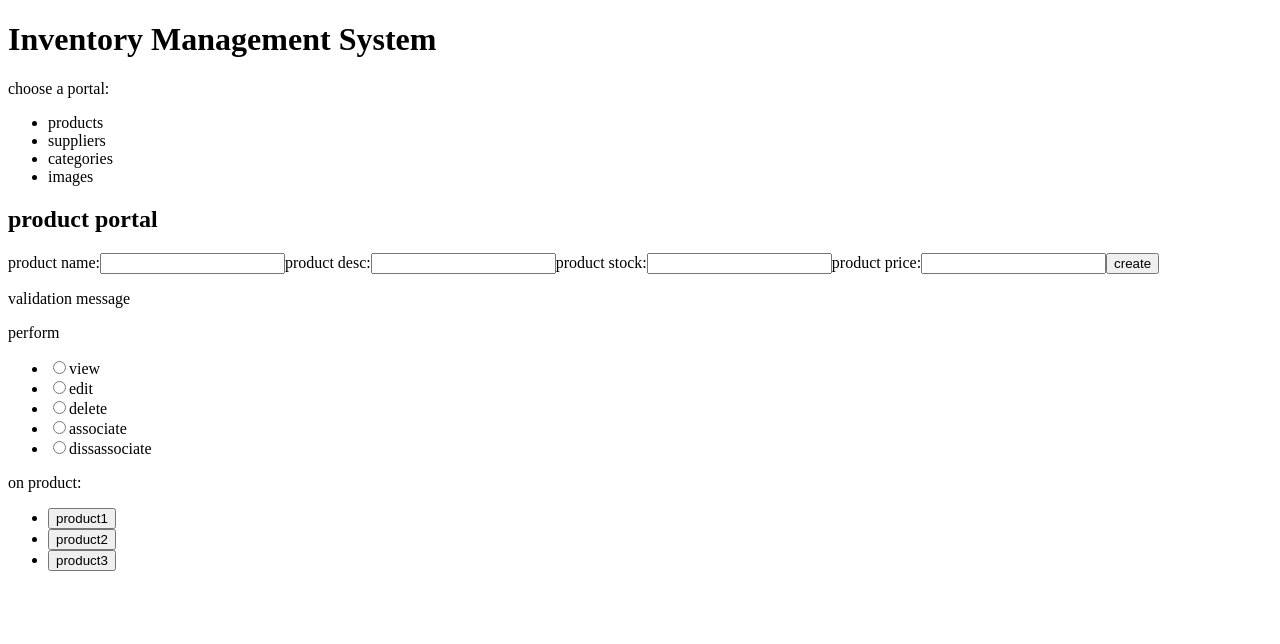
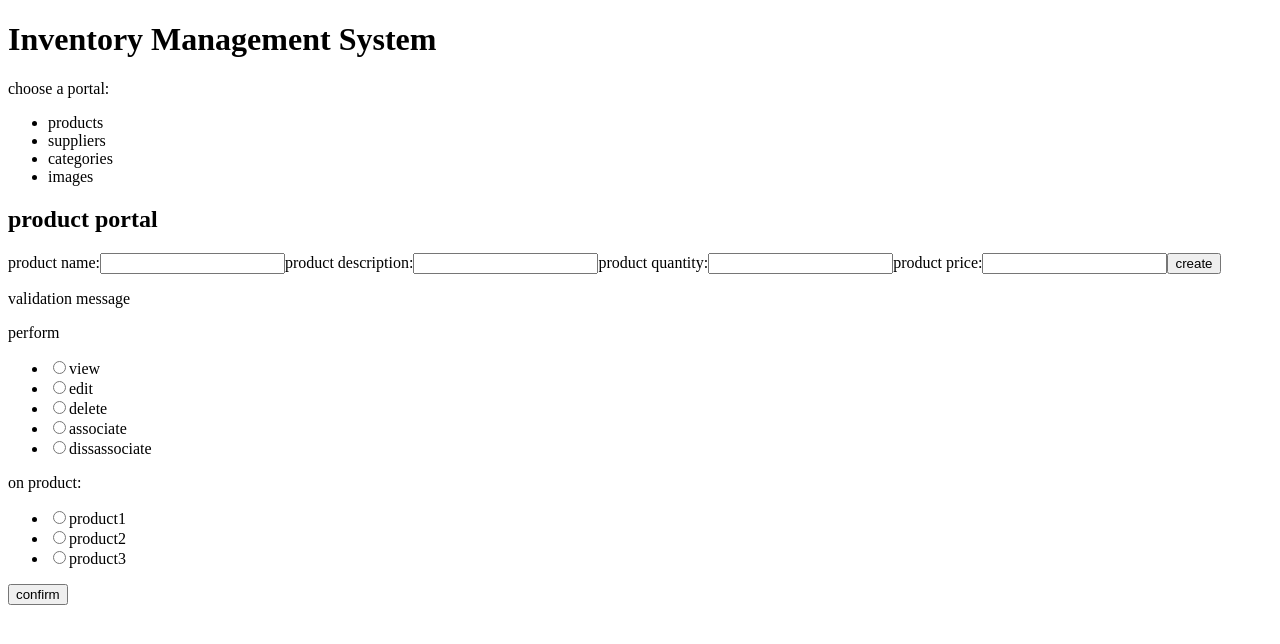
Before and after one commit to VictorBCase/The-Solid-Principles, a React (Vite) app in the folder Frontend/IMS-app/: page / in a window 1280 px wide. Both pictures are taken after a click on the item "products". Shown: the top 644 px of the page. Built offline with nearby package versions, Linux system fonts and the light colour scheme.

Commit message:
editing for products

```diff
--- a/Frontend/IMS-app/src/App.jsx
+++ b/Frontend/IMS-app/src/App.jsx
@@ -13,8 +13,8 @@ function App() {
 	const [ inputFields, setInputFields ] = useState({
 		product: [
 			["name", "text"],
-			["desc", "text"],
-			["stock", "number"],
+			["description", "text"],
+			["quantity", "number"],
 			["price", "number"]
 		],
 		supplier: [
--- a/Frontend/IMS-app/src/portals/Product.jsx
+++ b/Frontend/IMS-app/src/portals/Product.jsx
@@ -2,64 +2,92 @@ import { useState, useEffect } from 'react';
 
 function Product({fields, products}) {
 
-    const handleCreate = () => {
+    const RUDs = {
+        view: "get",
+        edit: "edit",
+        delete: "del",
+        associate: "assoc",
+        dissassociate: "diss"
+    };
+
+    const product = {name: "phone", description: "mobile device", quantity: 0, price: 34.5};
+
+    const [edit, setEdit] = useState(null);
+
+    const handleFields = (data) => {
         let inputs = fields;
         for (let i = 0; i < inputs.length; i ++) {
-            inputs[i][1] = document.getElementById(inputs[i][0]).value;
+            inputs[i][1] = data.get(inputs[i][0]);
         }
         console.log(inputs);
+        if (edit != null)
+            setEdit(null);
     };
 
-    const handleRUD = (prod) => {
-        console.log(prod);
+    const handleRUD = (data) => {
+        let type = data.get("type");
+        let prod = data.get("prod");
+        switch(type) {
+            case RUDs.edit:
+                setEdit(product);
+                break;
+            case RUDs.delete:
+                console.log("delete " + prod)
+                break;
+            case RUDs.associate:
+                console.log("assoc " + prod)
+                break;
+            case RUDs.dissassociate:
+                console.log("diss " + prod)
+                break;
+            case RUDs.view:
+            default:
+                console.log("view " + prod)
+                break;
+        }
     };
 
-    const [ choice, setChoice ] = useState(null);
-    useEffect(() => {
-        if (choice != null)
-            handleCRUD(choice);
-    }, [choice]);
-
+    function Content() {
+        if (edit == null) {
             return (
                 <>
-            <h2>product portal</h2>
-            <form onSubmit={(e) => { e.preventDefault(); handleCreate(); }}>
+                    <form action={handleFields}>
                         {fields.map((data) => (
                             <>
-                        <label>{"product " + data[0] + ":"}
-                            <input type={data[1]} id={data[0]} />
+                                <label>product {data[0]}:
+                                    <input type={data[1]} name={data[0]} />
                                 </label>
                             </>
                         ))}
                         <button type="submit">create</button>
                         <p name="msg">validation message</p>
                     </form>
-            <form onSubmit={(e) => { e.preventDefault(); }}>
+                    <form action={handleRUD}>
                         <p>perform</p>
                         <ul>
                             <li>
                                 <label>
-                            <input type="radio" name="rud" value="view" />view
+                                    <input type="radio" name="type" value={RUDs.view} />view
                                 </label>
                             </li>
                             <li>
                                 <label>
-                            <input type="radio" name="rud" value="edit" />edit
+                                    <input type="radio" name="type" value={RUDs.edit} />edit
                                 </label>
                             </li>
                             <li>
                                 <label>
-                            <input type="radio" name="rud" value="delete" />delete
+                                    <input type="radio" name="type" value={RUDs.delete} />delete
                                 </label>
                             </li>
                             <li>
                                 <label>
-                            <input type="radio" name="rud" value="assoc" />associate
+                                    <input type="radio" name="type" value={RUDs.associate} />associate
                                 </label>
                             </li>
                             <li>
                                 <label>
-                            <input type="radio" name="rud" value="diss" />dissassociate
+                                    <input type="radio" name="type" value={RUDs.dissassociate} />dissassociate
                                 </label>
                             </li>
                         </ul>
@@ -67,13 +95,42 @@ function Product({fields, products}) {
                         <ul>
                             {products.map((product) => (
                                 <li key={product}>
-                            <button onClick={() => setChoice(product)}>{product}</button>
+                                    <label>
+                                        <input type="radio" name="prod" value={product} />{product}
+                                    </label>
                                 </li>
                             ))}
                         </ul>
+                        <button type="submit">confirm</button>
+                    </form>
+                </>
+            );
+        }
+        return (
+            <>
+                <p>editing {product.name}:</p>
+                <button onClick={() => setEdit(null)}>back</button>
+                <form action={handleFields}>
+                    {fields.map((data) => (
+                        <>
+                            <label>product {data[0]}:
+                                <input type={data[1]} name={data[0]} value={product[data[0]]} />
+                            </label>
+                        </>
+                    ))}
+                    <button type="submit">update</button>
+                    <p name="msg">validation message</p>
                 </form>
             </>
         );
     }
 
+    return (
+        <>
+            <h2>product portal</h2>
+            <Content />
+        </>
+    );
+}
+
 export default Product;
```
Lines whose indentation alone changed are shown as unchanged.
